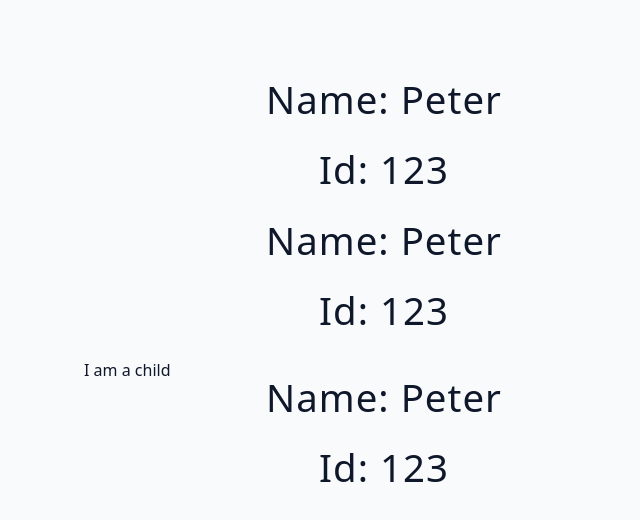
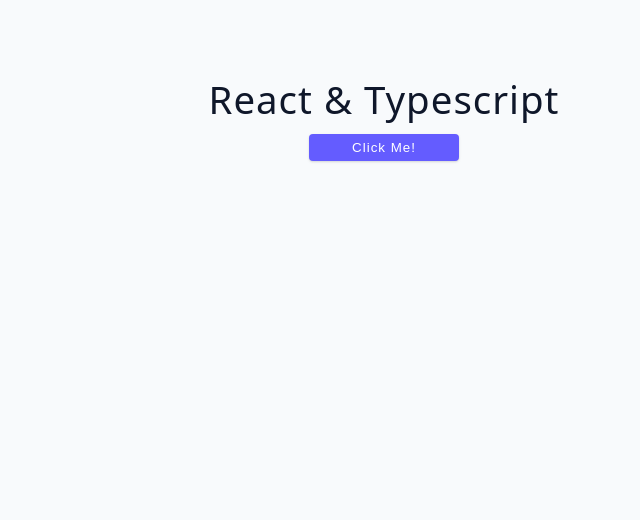
Before and after one commit to PadillaTom/NextJS-Course, a React (Vite) app: page / in a window 1280 px wide. Shown: the top 520 px of the page, without its empty margins (256-896 px from the left). Built offline with nearby package versions, Linux system fonts and the light colour scheme.

Commit message:
ts-react - useState types

```diff
--- a/src/App.tsx
+++ b/src/App.tsx
@@ -1,13 +1,9 @@
-import Component from "./starter/02-props";
+import Component from "./starter/03-state";
 
 function App() {
 	return (
 		<main>
-			<Component name="Peter" id={123}></Component>
-			<Component name="Peter" id={123}>
-				I am a child
-			</Component>
-			<Component name="Peter" id={123}></Component>
+			<Component></Component>
 		</main>
 	);
 }
--- a/src/starter/03-state/index.tsx
+++ b/src/starter/03-state/index.tsx
@@ -1,9 +1,67 @@
+import { useState } from "react";
+
+// When using states by default TS will infer the type, but
+// when working with generic (empty array), it is ebtter to specify it ourselves
+
+type Link = {
+	id: number;
+	url: string;
+	text: string;
+};
+
+const navlinks = [
+	{
+		id: 1,
+		url: "hello",
+		text: "Hello Text",
+	},
+	{
+		id: 2,
+		url: "hello",
+		text: "Chau Text",
+	},
+	{
+		id: 3,
+		url: "hello",
+		text: "Bonjour Text",
+	},
+];
+
 function Component() {
-  return (
-    <div>
-      <h2>React & Typescript</h2>
-      <h2>State</h2>
-    </div>
-  );
+	// const [text, setText] = useState("Hello");
+
+	// In this case, when wanting to start from an empty array,
+	// is good to specify the type of the elements.
+	// const [list, setList] = useState<string[]>([]);
+
+	const [links, setLinks] = useState<Link[]>(navlinks);
+
+	return (
+		<div>
+			<h2 className="mb-1">React & Typescript</h2>
+			<button
+				className="btn btn-center"
+				onClick={() => {
+					// setText("TEST");
+					// console.log(text);
+					//
+					// setList(["TEST", "ARRAY"]);
+					// console.log(list);
+					//
+					// Scenario: We do not pass a property to the object, ts will complain
+					setLinks([
+						...links,
+						{
+							id: 4,
+							url: "hello",
+							text: "Au Revoir TEXT", // Comment this to trigger error
+						},
+					]);
+				}}
+			>
+				Click me!
+			</button>
+		</div>
+	);
 }
 export default Component;
```
